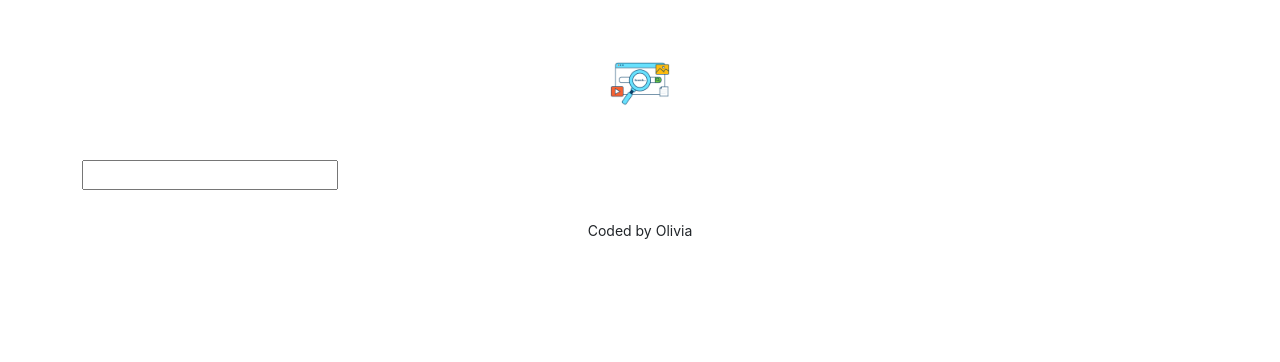
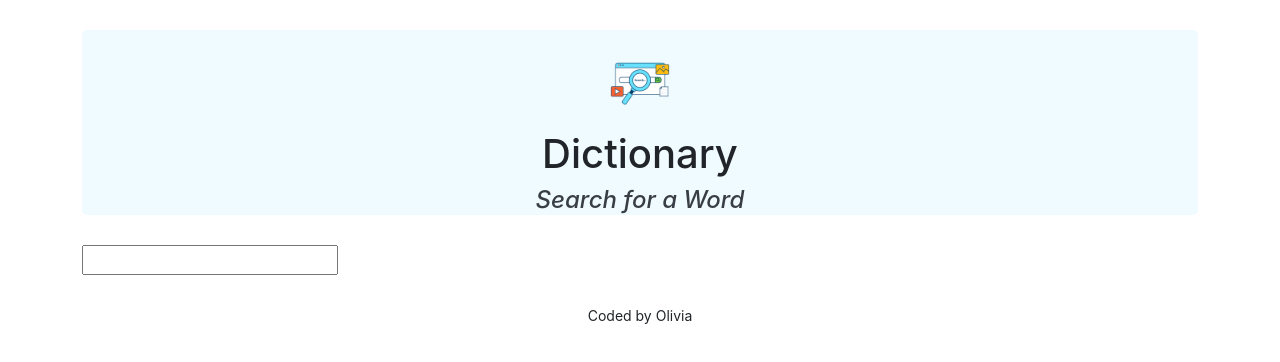
Before and after one commit to HipLiv/dictionary-project, a React (Create React App) app: page / in a window 1280 px wide. Shown: the top 362 px of the page. Built offline with nearby package versions, Linux system fonts and the light colour scheme.

Commit message:
added some css

```diff
--- a/src/App.css
+++ b/src/App.css
@@ -1,5 +1,7 @@
 .App-header {
   margin: 30px 0;
+  background: #f0fbff;
+  border-radius: 5px;
 }
 
 .App-logo {
@@ -11,3 +13,10 @@
   text-align: center;
   margin: 30px 0;
 }
+h1 {
+  text-align: center;
+}
+h4 {
+  text-align: center;
+  color: #393e46;
+}
--- a/src/App.js
+++ b/src/App.js
@@ -8,6 +8,10 @@ function App() {
       <div className="container">
         <header className="App-header">
           <img src={logo} className="App-logo img-fluid" alt="Search Logo" />
+          <h1>Dictionary</h1>
+          <em>
+            <h4>Search for a Word</h4>
+          </em>
         </header>
         <main>
           <Dictionary />
```
